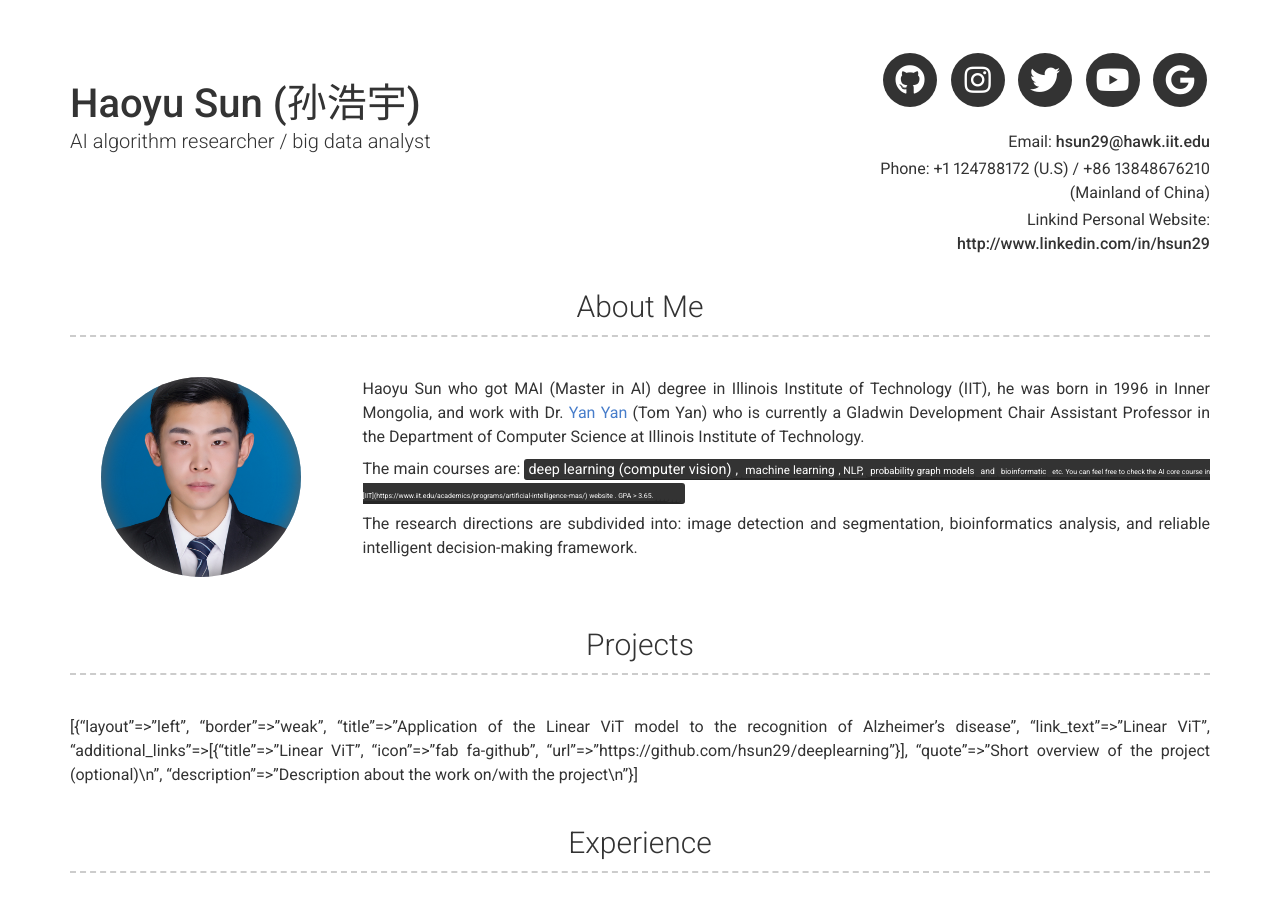
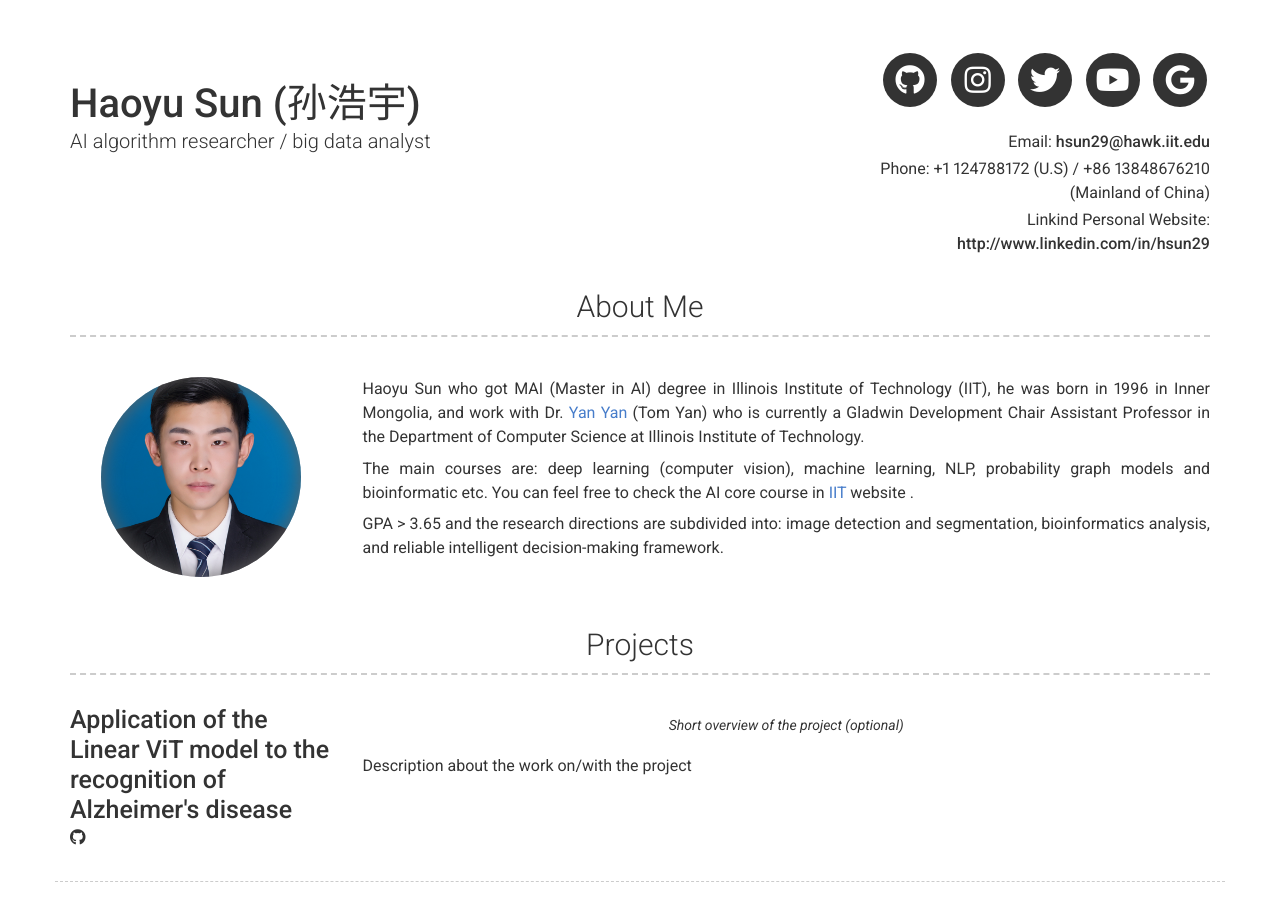
Before and after one commit to hsun29/hsun29.github.io, a Jekyll site: the page built from index.md, in a window 1280 px wide and 900 px high. Built offline with Jekyll 4.4.1, drawn with Linux system fonts in a browser that asks for light colours; nearby versions of some CDN libraries.

Commit message:
Update _config.yml

```diff
--- a/_config.yml
+++ b/_config.yml
@@ -54,21 +54,20 @@ about_profile_image: images/profile.jpg
 about_content: | # this will include new lines to allow paragraphs
  Haoyu Sun who got MAI (Master in AI) degree in Illinois Institute of Technology (IIT), he was born in 1996 in Inner Mongolia, and work with Dr. [Yan Yan](https://tomyan555.github.io/) (Tom Yan) who is currently a Gladwin Development Chair Assistant Professor in the Department of Computer Science at Illinois Institute of Technology.
 
- The main courses are: <mark>deep learning (computer vision)<mark>, <mark>machine learning<mark>, NLP, <mark>probability graph models<mark> and <mark>bioinformatic<mark> etc. You can feel free to check the AI core course in [IIT](https://www.iit.edu/academics/programs/artificial-intelligence-mas/) website .
- GPA > 3.65.
+ The main courses are: deep learning (computer vision), machine learning, NLP, probability graph models and bioinformatic etc. You can feel free to check the AI core course in [IIT](https://www.iit.edu/academics/programs/artificial-intelligence-mas/) website .
 
- The research directions are subdivided into: image detection and segmentation, bioinformatics analysis, and reliable intelligent decision-making framework.
+ GPA > 3.65 and the research directions are subdivided into: image detection and segmentation, bioinformatics analysis, and reliable intelligent decision-making framework.
 
 content:
   - title: Projects # Title for the section
-    layout: text # Type of content section (list/text)
+    layout: list # Type of content section (list/text)
     content:
       - layout: left
         border: weak  # Value of `weak` will display a weak border below this item. # Any
                       # other value (or no value) means no border will be displayed
         title: Application of the Linear ViT model to the recognition of Alzheimer's disease
         #link: https://github.com/hsun29/deeplearning
-        link_text: Linear ViT
+        #link_text: Linear ViT
         additional_links:
           - title:  Linear ViT
             icon: fab fa-github
```
